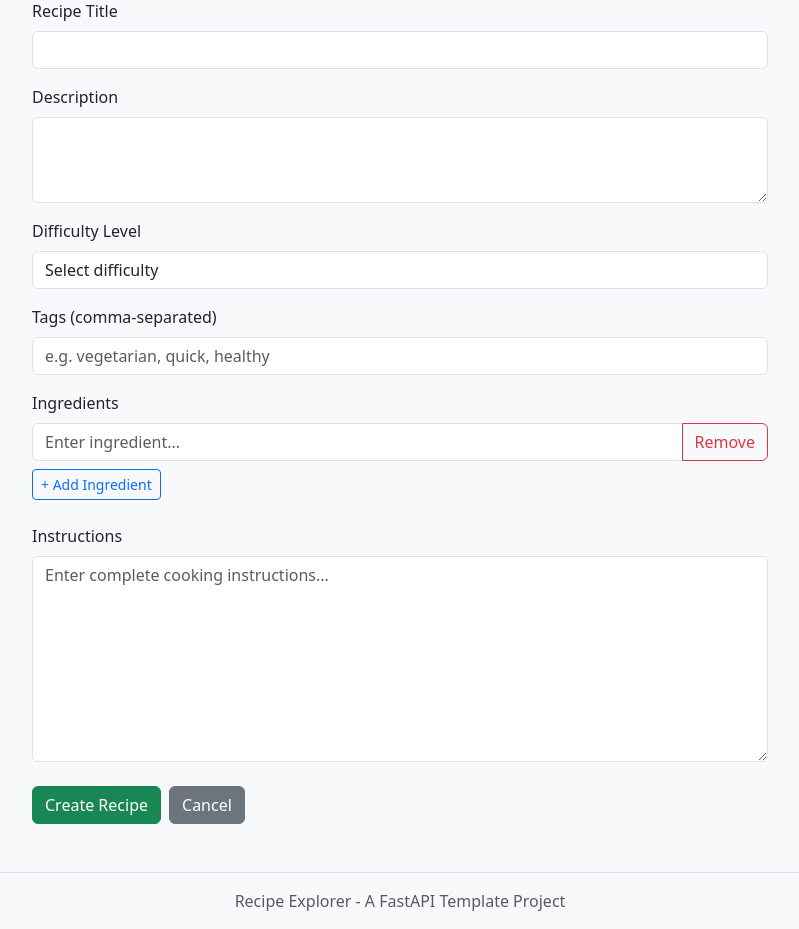
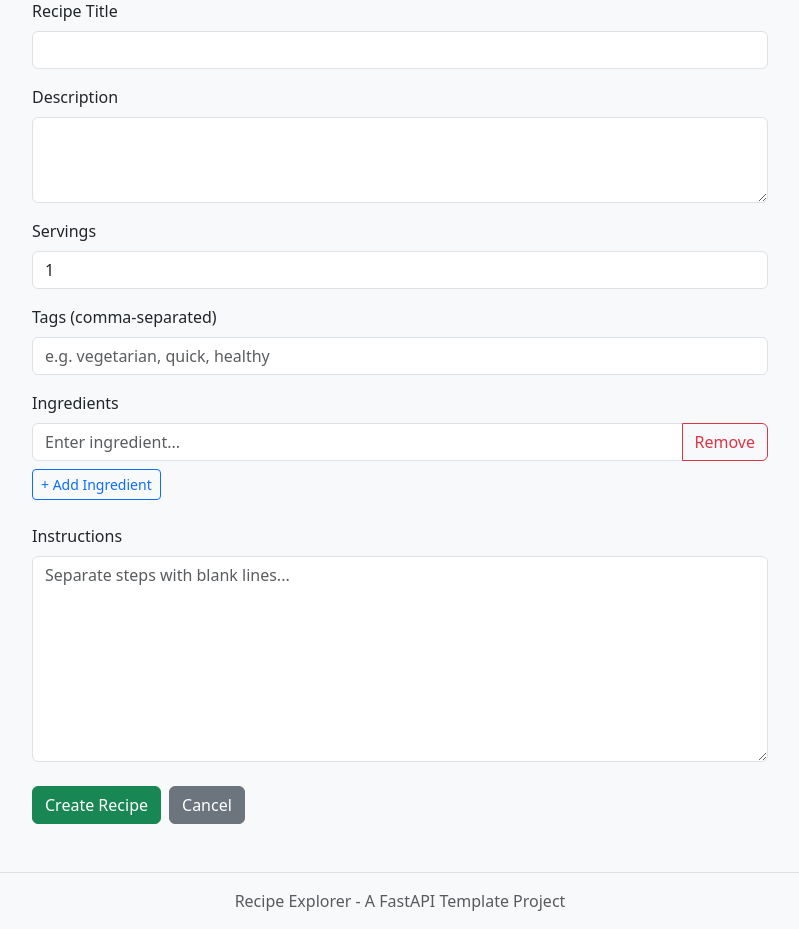
Before and after one commit to mynextproject-portfolio/recipe-explorer-KyleHuynhXYZ, a FastAPI app: page /recipes/new in a window 1280 px wide. Shown: the part 177-1106 px from the top of the page, without its empty margins (240-1039 px from the left). Run offline with FastAPI, Linux system fonts and the light colour scheme.

Commit message:
Resolve issue #4: update recipe schema to step-based instructions, add servings, and update sample data/tests

```diff
--- a/app/templates/index.html
+++ b/app/templates/index.html
@@ -47,7 +47,7 @@
                     <p class="card-text">{{ recipe.description[:100] }}{% if recipe.description|length > 100 %}...{% endif %}</p>
                     <div class="mb-2">
                         <small class="text-muted">
-                            <strong>Difficulty:</strong> <span class="badge bg-{% if recipe.difficulty == 'Easy' %}success{% elif recipe.difficulty == 'Medium' %}warning{% else %}danger{% endif %}">{{ recipe.difficulty }}</span>
+                            <strong>Servings:</strong> <span class="badge bg-primary">{{ recipe.servings }}</span>
                         </small>
                     </div>
                     {% if recipe.tags %}
--- a/app/templates/recipe_form.html
+++ b/app/templates/recipe_form.html
@@ -35,13 +35,9 @@
             </div>
 
             <div class="mb-3">
-                <label for="difficulty" class="form-label">Difficulty Level</label>
-                <select class="form-control" id="difficulty" name="difficulty" required>
-                    <option value="">Select difficulty</option>
-                    <option value="Easy" {% if recipe and recipe.difficulty == 'Easy' %}selected{% endif %}>Easy</option>
-                    <option value="Medium" {% if recipe and recipe.difficulty == 'Medium' %}selected{% endif %}>Medium</option>
-                    <option value="Hard" {% if recipe and recipe.difficulty == 'Hard' %}selected{% endif %}>Hard</option>
-                </select>
+                <label for="servings" class="form-label">Servings</label>
+                <input type="number" class="form-control" id="servings" name="servings" min="1"
+                       value="{% if recipe %}{{ recipe.servings }}{% else %}1{% endif %}" required>
             </div>
 
             <div class="mb-3">
@@ -86,7 +82,7 @@
             <div class="mb-4">
                 <label for="instructions" class="form-label">Instructions</label>
                 <textarea class="form-control" id="instructions" name="instructions" rows="8" required
-                          placeholder="Enter complete cooking instructions...">{% if recipe %}{{ recipe.instructions }}{% endif %}</textarea>
+                          placeholder="Separate steps with blank lines...">{% if recipe %}{{ recipe.instructions | join('\n\n') }}{% endif %}</textarea>
             </div>
 
             <!-- Submit Buttons -->
--- a/sample-recipes.json
+++ b/sample-recipes.json
@@ -13,9 +13,18 @@
       "Salt and pepper to taste",
       "Vegetable oil for frying"
     ],
-    "instructions": "Cut potatoes into thick fries, about 1/2 inch thick. Soak in cold water for 30 minutes to remove excess starch.\n\nHeat oil to 325°F (165°C) for the first fry. Fry potatoes for 3-4 minutes. Remove and drain on paper towels.\n\nIncrease oil temperature to 375°F (190°C). Fry potatoes again for 2-3 minutes until golden brown and crispy.\n\nFor the gravy: melt butter in a saucepan over medium heat. Whisk in flour and cook for 2 minutes to make a roux.\n\nGradually add beef stock while whisking constantly to prevent lumps. Add Worcestershire sauce.\n\nSimmer for 5-10 minutes until thickened. Season with salt and pepper.\n\nPlace hot fries in serving dish, top with cheese curds, then pour hot gravy over top.\n\nServe immediately while the cheese is melting and everything is hot.",
+    "instructions": [
+      "Cut potatoes into thick fries, about 1/2 inch thick. Soak in cold water for 30 minutes to remove excess starch.",
+      "Heat oil to 325°F (165°C) for the first fry. Fry potatoes for 3-4 minutes. Remove and drain on paper towels.",
+      "Increase oil temperature to 375°F (190°C). Fry potatoes again for 2-3 minutes until golden brown and crispy.",
+      "For the gravy: melt butter in a saucepan over medium heat. Whisk in flour and cook for 2 minutes to make a roux.",
+      "Gradually add beef stock while whisking constantly to prevent lumps. Add Worcestershire sauce.",
+      "Simmer for 5-10 minutes until thickened. Season with salt and pepper.",
+      "Place hot fries in serving dish, top with cheese curds, then pour hot gravy over top.",
+      "Serve immediately while the cheese is melting and everything is hot."
+    ],
+    "servings": 4,
     "tags": ["comfort food", "Canadian", "vegetarian-friendly"],
-    "difficulty": "Easy",
     "created_at": "2024-01-15T10:30:00",
     "updated_at": "2024-01-15T10:30:00"
   },
@@ -34,9 +43,20 @@
       "Salt to taste",
       "Fresh dill for garnish"
     ],
-    "instructions": "Boil potatoes, carrots, and beets separately until tender. Beets take the longest (45-60 minutes). Let cool completely.\n\nHard-boil eggs for 10 minutes, then cool in ice water. Separate whites from yolks and grate separately.\n\nPeel and grate all vegetables using a coarse grater. Keep each ingredient in separate bowls.\n\nIn a clear glass dish, start layering: first spread chopped herring evenly on the bottom.\n\nLayer chopped onion over herring, then spread a thin layer of mayonnaise.\n\nAdd layer of grated potatoes, then mayonnaise. Season lightly with salt.\n\nContinue with grated carrots and mayonnaise, then grated egg whites and mayonnaise.\n\nFinally, top with grated beets and a final layer of mayonnaise to cover completely.\n\nGarnish with grated egg yolks and fresh dill. Refrigerate for at least 4 hours or overnight.\n\nCut into squares to serve, showing off the beautiful layers.",
+    "instructions": [
+      "Boil potatoes, carrots, and beets separately until tender. Beets take the longest (45-60 minutes). Let cool completely.",
+      "Hard-boil eggs for 10 minutes, then cool in ice water. Separate whites from yolks and grate separately.",
+      "Peel and grate all vegetables using a coarse grater. Keep each ingredient in separate bowls.",
+      "In a clear glass dish, start layering: first spread chopped herring evenly on the bottom.",
+      "Layer chopped onion over herring, then spread a thin layer of mayonnaise.",
+      "Add layer of grated potatoes, then mayonnaise. Season lightly with salt.",
+      "Continue with grated carrots and mayonnaise, then grated egg whites and mayonnaise.",
+      "Finally, top with grated beets and a final layer of mayonnaise to cover completely.",
+      "Garnish with grated egg yolks and fresh dill. Refrigerate for at least 4 hours or overnight.",
+      "Cut into squares to serve, showing off the beautiful layers."
+    ],
+    "servings": 8,
     "tags": ["Russian", "layered salad", "New Year", "festive", "make-ahead"],
-    "difficulty": "Medium",
     "created_at": "2024-01-20T14:45:00",
     "updated_at": "2024-01-20T14:45:00"
   },
@@ -60,9 +80,20 @@
       "2 green onions, chopped",
       "Vegetable oil for deep frying"
     ],
-    "instructions": "Cut pork tenderloin into strips about 2 inches long and 1/2 inch thick. Season with salt and Shaoxing wine.\n\nMake batter by mixing cornstarch, flour, egg white, and 2-3 tablespoons water until smooth. Coat pork pieces.\n\nHeat oil to 350°F (175°C). Deep fry pork pieces until golden and crispy, about 4-5 minutes. Remove and drain.\n\nLet oil temperature rise to 375°F (190°C) and fry pork again for 1-2 minutes for extra crispiness.\n\nFor sauce: mix sugar, rice vinegar, soy sauce, and tomato paste in a small bowl until sugar dissolves.\n\nHeat 2 tablespoons oil in a wok over high heat. Add garlic and ginger, stir-fry for 30 seconds.\n\nPour in sauce mixture and bring to a boil. The sauce should be glossy and slightly thickened.\n\nAdd crispy pork pieces to the wok and quickly toss to coat with sauce.\n\nGarnish with chopped green onions and serve immediately while the pork is still crispy.\n\nServe with steamed rice and enjoy the contrast of crispy pork and tangy sauce.",
+    "instructions": [
+      "Cut pork tenderloin into strips about 2 inches long and 1/2 inch thick. Season with salt and Shaoxing wine.",
+      "Make batter by mixing cornstarch, flour, egg white, and 2-3 tablespoons water until smooth. Coat pork pieces.",
+      "Heat oil to 350°F (175°C). Deep fry pork pieces until golden and crispy, about 4-5 minutes. Remove and drain.",
+      "Let oil temperature rise to 375°F (190°C) and fry pork again for 1-2 minutes for extra crispiness.",
+      "For sauce: mix sugar, rice vinegar, soy sauce, and tomato paste in a small bowl until sugar dissolves.",
+      "Heat 2 tablespoons oil in a wok over high heat. Add garlic and ginger, stir-fry for 30 seconds.",
+      "Pour in sauce mixture and bring to a boil. The sauce should be glossy and slightly thickened.",
+      "Add crispy pork pieces to the wok and quickly toss to coat with sauce.",
+      "Garnish with chopped green onions and serve immediately while the pork is still crispy.",
+      "Serve with steamed rice and enjoy the contrast of crispy pork and tangy sauce."
+    ],
+    "servings": 4,
     "tags": ["Chinese", "sweet and sour", "crispy", "Northeast Chinese", "stir-fry"],
-    "difficulty": "Hard",
     "created_at": "2024-01-25T09:15:00",
     "updated_at": "2024-01-25T09:15:00"
   }
```
Also changed, not shown: app/models.py (+6 -12 lines), app/routes/pages.py (+10 -8 lines), app/templates/import.html (+5 -2 lines), app/templates/recipe_detail.html (+8 -4 lines), tests/conftest.py (+6 -3 lines), tests/test_api.py (+4 -0 lines).
